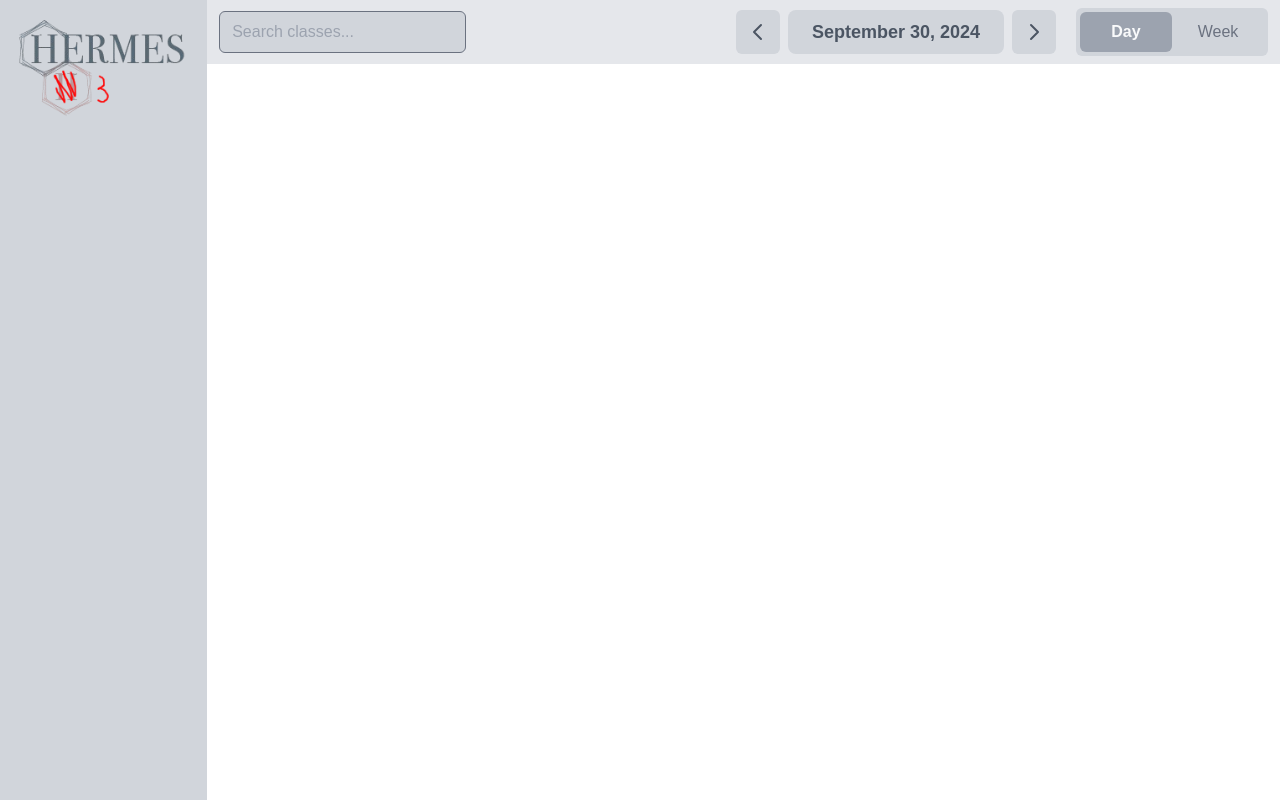
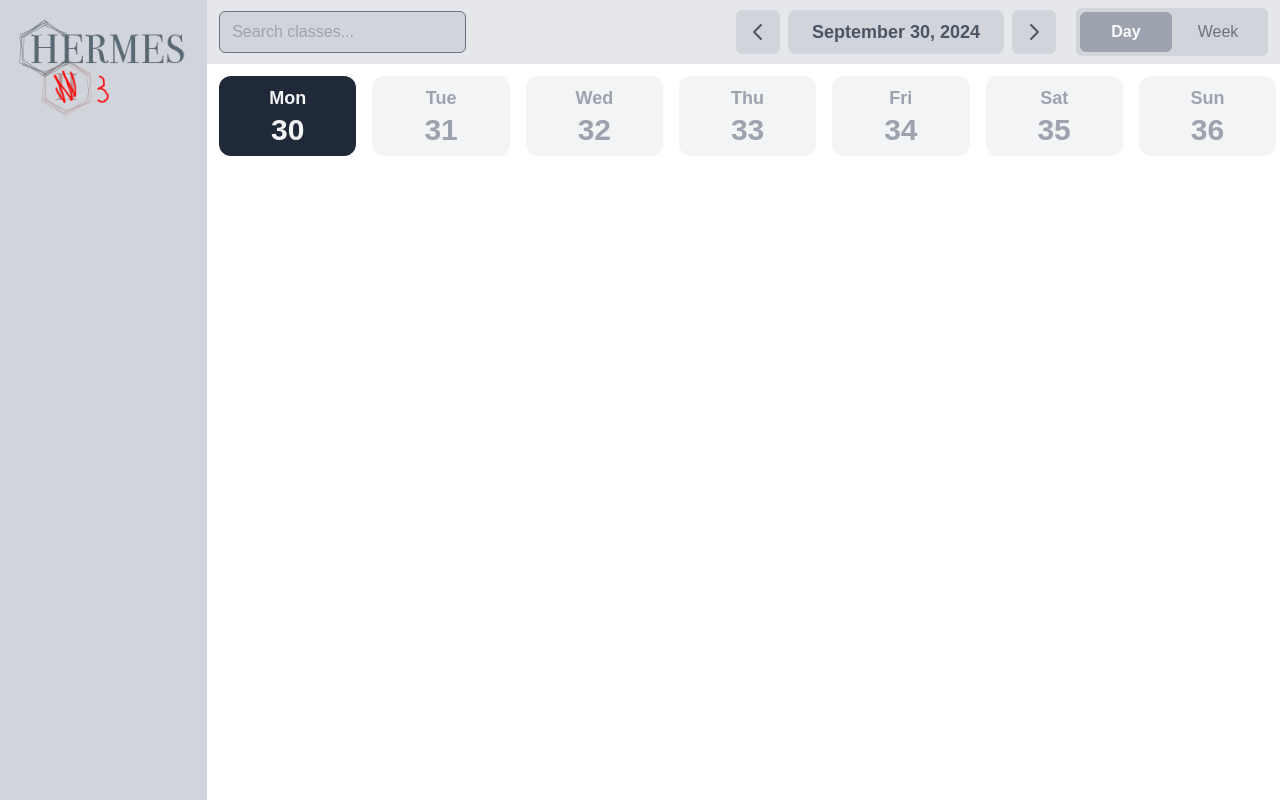
Before and after one commit to Constructor-999/Hermes-3, a Next.js app in the folder hermes-3/: page /timetable in a window 1280 px wide. Built offline with nearby package versions, Linux system fonts and the light colour scheme; no server answers.

Commit message:
Added the day selector in day view

```diff
--- a/hermes-3/pages/index.js
+++ b/hermes-3/pages/index.js
@@ -101,7 +101,7 @@ export default function Login() {
             className={`${styles["login-button"]} ${
               isError ? styles["login-error"] : ""
             }`}
-            //disabled={loading}
+            disabled={loading}
           >
             {loading
               ? "Logging in..."
--- a/hermes-3/pages/timetable.js
+++ b/hermes-3/pages/timetable.js
@@ -9,11 +9,26 @@ export default function Timetable() {
     Physics: "#2ecc71", // Green
   });
 
-  const [currentDate, setCurrentDate] = useState(DateTime.now());
+  const [currentDate, setCurrentDate] = useState(
+    DateTime.now().setZone("UTC+2")
+  );
   const [searchTerm, setSearchTerm] = useState("");
-  const [selected, setSelected] = useState("day"); // Default selection
+  const [isDayWeek, setDayWeek] = useState("day");
+  const [dayOfWeek, setDayOfWeek] = useState(
+    currentDate.weekdayShort.toLowerCase().slice(0, 3)
+  );
 
-  const options = [
+  const daysInWeek = [
+    { label: "Mon", value: "mon", date: currentDate.startOf("week").day },
+    { label: "Tue", value: "tue", date: currentDate.startOf("week").day + 1 },
+    { label: "Wed", value: "wed", date: currentDate.startOf("week").day + 2 },
+    { label: "Thu", value: "thu", date: currentDate.startOf("week").day + 3 },
+    { label: "Fri", value: "fri", date: currentDate.startOf("week").day + 4 },
+    { label: "Sat", value: "sat", date: currentDate.startOf("week").day + 5 },
+    { label: "Sun", value: "sun", date: currentDate.startOf("week").day + 6 },
+  ];
+
+  const dayWeekSwitch = [
     { label: "Day", value: "day" },
     { label: "Week", value: "week" },
   ];
@@ -33,7 +48,6 @@ export default function Timetable() {
     }));
   };
 
-  // Handle week navigation (prev/next)
   const handleWeekNavigation = (direction) => {
     const newDate =
       direction === "prev"
@@ -57,10 +71,10 @@ export default function Timetable() {
       </div>
       <div className="flex flex-col w-full">
         <div
-          className={`h-[8%] dark:bg-gray-800 bg-gray-200 w-full flex items-center `}
+          className={`h-[8%] dark:bg-gray-800 bg-gray-200 w-full flex items-center z-10`}
         >
           <div className="flex w-full items-center justify-between">
-            <div className="ml-3 w-[23%]">
+            <div className="ml-3 w-[23%] min-w-40">
               <input
                 type="text"
                 placeholder="Search classes..."
@@ -71,7 +85,6 @@ export default function Timetable() {
             </div>
             <div className="flex items-center mr-3">
               <div className="flex items-center space-x-2 p-2 rounded-lg mr-3">
-                {/* Previous button */}
                 <button
                   onClick={() => handleWeekNavigation("prev")}
                   className="dark:bg-gray-600 bg-gray-300 dark:text-white text-gray-600 h-[44px] w-[44px] flex items-center justify-center rounded-md"
@@ -92,7 +105,8 @@ export default function Timetable() {
                   </svg>
                 </button>
                 <span className="dark:bg-gray-600 bg-gray-300 dark:text-white text-gray-600 text-lg text-center font-bold px-6 py-2 rounded-lg min-w-[216px]">
-                  {currentDate.toFormat("DDD")} {/* Shows the formatted date */}
+                  {currentDate.startOf("week").toFormat("DDD")}{" "}
+                  {/* Shows the formatted date */}
                 </span>
                 <button
                   onClick={() => handleWeekNavigation("next")}
@@ -115,28 +129,26 @@ export default function Timetable() {
                 </button>
               </div>
               <div className="relative dark:bg-gray-600 bg-gray-300 rounded-md w-48 p-1">
-                {/* Button container */}
                 <div className="inline-flex items-center justify-center w-full rounded-md cursor-pointer dark:text-gray-100 text-center">
-                  {options.map((option) => (
+                  {dayWeekSwitch.map((dayWeekSwitch) => (
                     <button
-                      key={option.value}
+                      key={dayWeekSwitch.value}
                       className={`px-4 py-2 z-10 w-1/2 text-center transition-colors duration-300 ${
-                        selected === option.value
+                        isDayWeek === dayWeekSwitch.value
                           ? "dark:text-gray-100 text-gray-50 font-semibold"
                           : "dark:text-gray-400 text-gray-500"
                       }`}
-                      onClick={() => setSelected(option.value)}
+                      onClick={() => setDayWeek(dayWeekSwitch.value)}
                     >
-                      {option.label}
+                      {dayWeekSwitch.label}
                     </button>
                   ))}
 
-                  {/* Background sliding animation */}
                   <div
                     className={`absolute h-10 w-[calc(50%-4px)] rounded-md dark:bg-gray-700 bg-gray-400 z-0 transition-transform duration-300 ease-in-out`}
                     style={{
                       transform: `translateX(${
-                        selected === "day" ? "-50%" : "50%"
+                        isDayWeek === "day" ? "-50%" : "50%"
                       })`,
                     }}
                   />
@@ -145,6 +157,43 @@ export default function Timetable() {
             </div>
           </div>
         </div>
+        <div
+          className={`flex justify-evenly items-center w-full h-fit mt-3 ml-1 mr-1
+            ${isDayWeek === "day" ? "translate-y-0" : "-translate-y-[calc(100%+12px)] mt-0"}
+            transition-transform duration-310 ease-in-out z-0`}
+        >
+          {daysInWeek.map((daysInWeek) => (
+            <button
+              key={daysInWeek.value}
+              className={`flex flex-col items-center justify-center w-full mx-2 h-20 p-2 rounded-xl transition-colors duration-310 max-w-36
+              ${
+                dayOfWeek === daysInWeek.value ? "dark:bg-gray-950 bg-gray-800" : "dark:bg-gray-600 bg-gray-100"
+              }`}
+              onClick={() => setDayOfWeek(daysInWeek.value)}
+              disabled={isDayWeek === "week" ? true : false}
+            >
+              <span
+                className={`text-lg font-bold ${
+                  dayOfWeek === daysInWeek.value
+                    ? "dark:text-gray-200 text-gray-100"
+                    : "dark:text-gray-900 text-gray-400"
+                }`}
+              >
+                {daysInWeek.label}
+              </span>
+
+              <span
+                className={`text-3xl font-bold ${
+                  dayOfWeek === daysInWeek.value
+                    ? "dark:text-gray-200 text-gray-100"
+                    : "dark:text-gray-900 text-gray-400"
+                }`}
+              >
+                {daysInWeek.date}
+              </span>
+            </button>
+          ))}
+        </div>
       </div>
     </div>
   );
```
